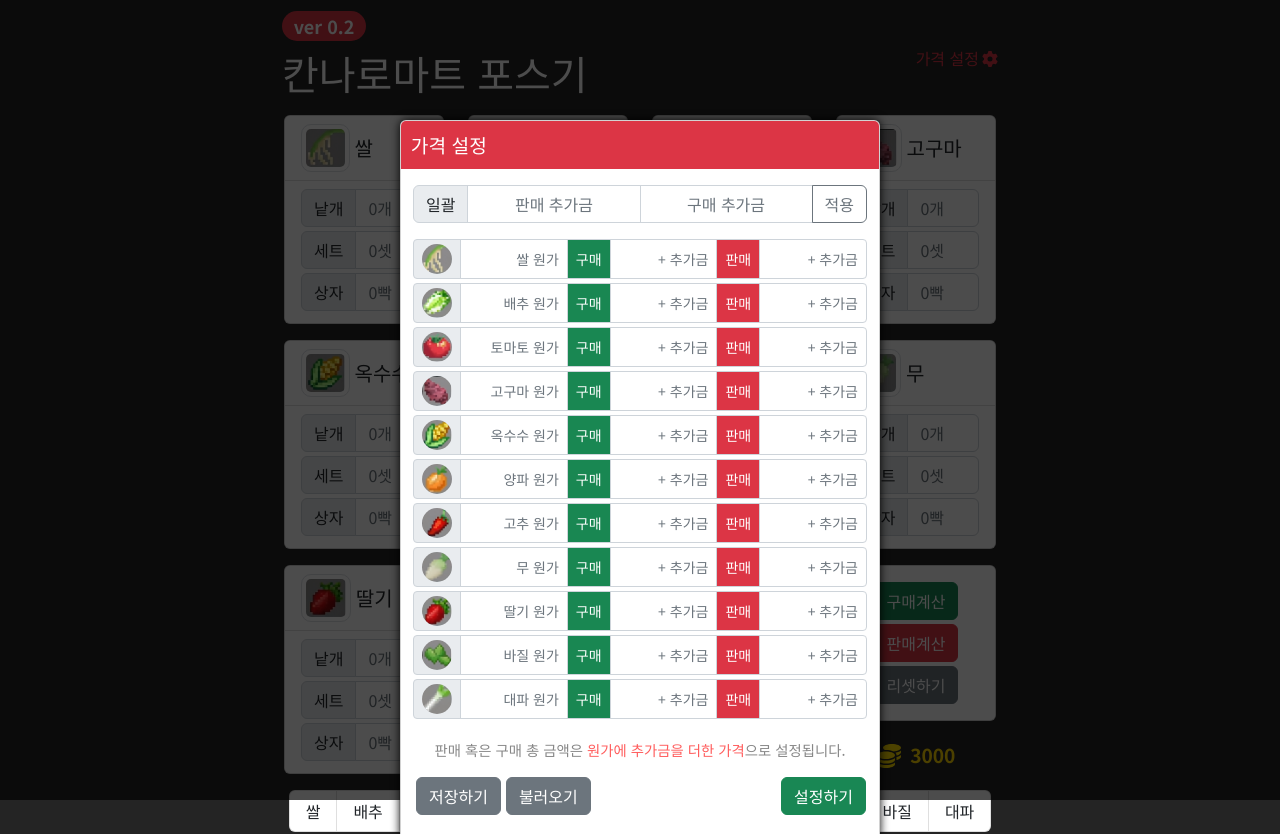
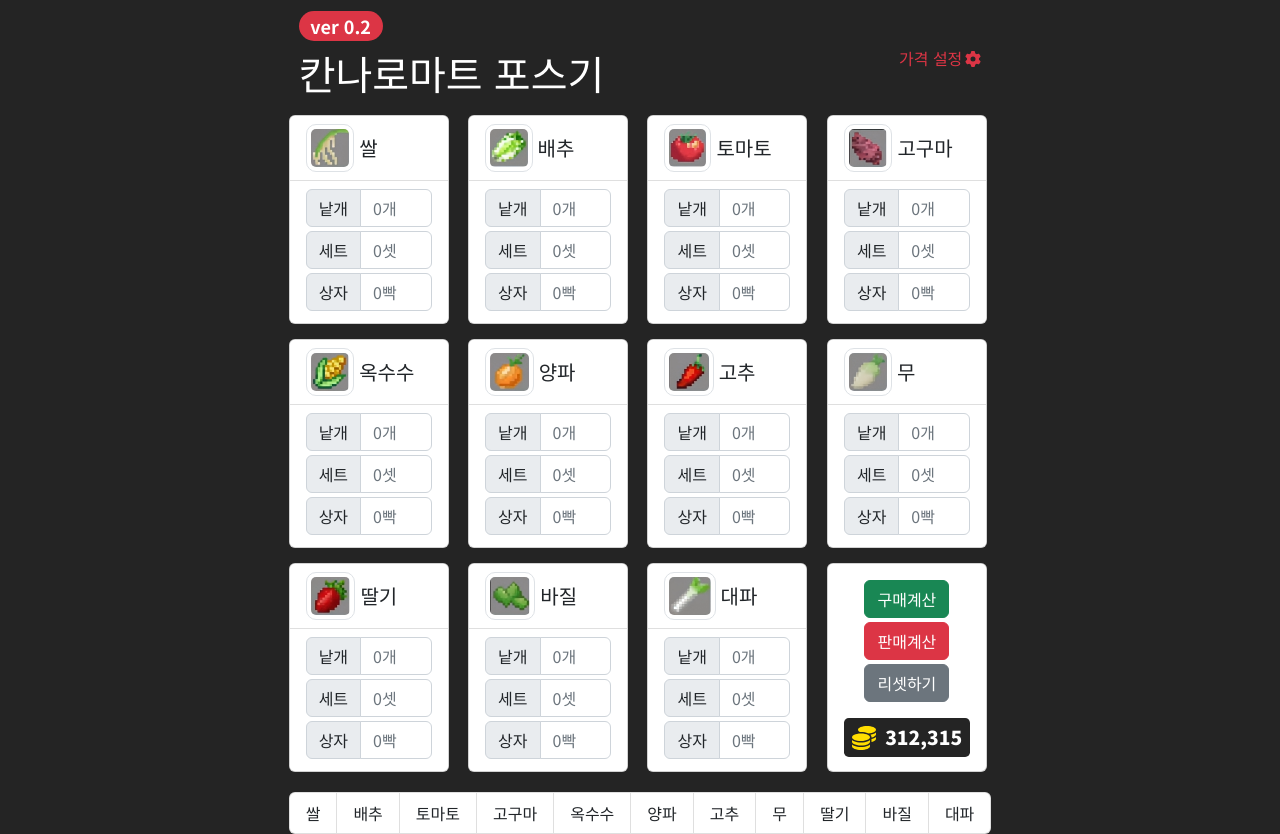
Before and after one commit to khakhiD/Kannaro-Mart, a React (Vite) app: page / in a window 1280 px wide. Built offline with nearby package versions, Linux system fonts and the light colour scheme.

Commit message:
grid layout refactoring

```diff
--- a/src/App.jsx
+++ b/src/App.jsx
@@ -1,7 +1,7 @@
 import { useState } from "react";
 import { Badge } from "react-bootstrap";
 import { FontAwesomeIcon } from "@fortawesome/react-fontawesome";
-import { faDisplay, faGear } from "@fortawesome/free-solid-svg-icons";
+import { faGear } from "@fortawesome/free-solid-svg-icons";
 import "bootstrap/dist/css/bootstrap.min.css";
 import classes from "./App.module.css";
 import PriceView from "./components/layouts/PriceView";
@@ -9,19 +9,19 @@ import Grid from "./components/layouts/Grid";
 import Modal from "./components/layouts/Modal";
 
 const App = () => {
-  const [modalIsVisible, setModalIsVisible] = useState(true);
+  const [modalIsVisible, setModalIsVisible] = useState(false);
 
-  const modalOpen = () => {
+  const modalOpenHandler = () => {
     setModalIsVisible(true);
   };
-  const modalClose = () => {
+  const modalCloseHandler = () => {
     setModalIsVisible(false);
   };
 
   return (
     <>
       {modalIsVisible && (
-        <Modal title="가격 설정" message="testing..." onConfirm={modalClose} />
+        <Modal title="가격 설정" message="testing..." onConfirm={modalCloseHandler} />
       )}
       <div className={classes.header}>
         <div>
@@ -33,8 +33,8 @@ const App = () => {
           <h1 className={classes.heading}>칸나로마트 포스기</h1>
         </div>
 
-        <div className={classes.setBtn}>
-          <p onClick={modalOpen}>가격 설정</p>
+        <div className={classes.setBtn} onClick={modalOpenHandler}>
+          <p>가격 설정</p>
           <p>
             <FontAwesomeIcon
               icon={faGear}
--- a/src/components/Cards.module.css
+++ b/src/components/Cards.module.css
@@ -1,11 +1,6 @@
 .group {
     display: flex;
-    align-items: center;
-    justify-content: center;
+    flex-direction: column;
+    justify-content: space-between;
     text-align: center;
 }
-
-.item {
-    justify-content: center;
-    align-items: center;
-}
--- a/src/components/layouts/Grid.jsx
+++ b/src/components/layouts/Grid.jsx
@@ -1,8 +1,9 @@
 import Item from "./Item";
 import Cards from "../Cards";
-import { Container, Row, Col, Button } from "react-bootstrap";
+import { Button } from "react-bootstrap";
 import Output from "./Output";
 import data from "../../assets/data";
+import classes from "./Grid.module.css";
 
 const iconURI = (name) => {
   return `icons/veggies/${name}.png/`;
@@ -12,37 +13,22 @@ const repeatItem = (data, m, n) => {
   let arr = [];
   for (let i=m; i<n; i++) {
     arr.push(
-      <Col>
         <Item imgSrc={data[i].iconURI} itemName={data[i].name} />
-      </Col>
     )
   }
   return arr;
-}
-
+};
 
 export default function Grid() {
   return (
-    <Container>
-      <Row className="mb-3">
-        {repeatItem(data, 0, 4)}
-      </Row>
-
-      <Row className="mb-3">
-        {repeatItem(data, 4, 8)}
-      </Row>
-
-      <Row className="mb-3">
-        {repeatItem(data, 8, 11)}
-        <Col>
-          <Cards>
-            <Button variant="success" className="mb-1 mt-2">구매계산</Button>
-            <Button variant="danger" className="mb-1">판매계산</Button>
-            <Button variant="secondary" className="mb-2">리셋하기</Button>
-          </Cards>
-          <Output gold="3000" />
-        </Col>
-      </Row>
-    </Container>
+    <div className={classes.container}>
+        {repeatItem(data, 0, 11)}
+        <Cards className={classes.cards}>
+          <Button variant="success" className="mb-1 mt-2">구매계산</Button>
+          <Button variant="danger" className="mb-1">판매계산</Button>
+          <Button variant="secondary" className="mb-3">리셋하기</Button>
+          <Output gold="312315" />
+        </Cards>
+    </div>
   );
-}
+};
--- /dev/null
+++ b/src/components/layouts/Grid.module.css
@@ -0,0 +1,18 @@
+.container {
+    width: 100%;
+    max-width: 1240px;
+    margin: 0 auto;
+    display: grid;
+
+    grid-template-columns: repeat(4, 1fr);
+    grid-template-rows: auto;
+    grid-gap: 15px;
+    margin-bottom: 20px;
+}
+
+@media screen and (max-width: 715px) {
+    .container {
+        grid-template-columns: repeat(3, 1fr);
+        grid-gap: 5px;
+    }
+}
--- a/src/components/layouts/Item.jsx
+++ b/src/components/layouts/Item.jsx
@@ -6,7 +6,7 @@ import Img from "../Img";
 
 const Item = (props) => {
   return (
-    <Card style={{ width: "10rem" }}>
+    <Card style={{ width: "10em" }}>
       <ListGroup className={classes.group} variant="flush">
         <ListGroup.Item className={classes.groupItem}>
           <Img src={props.imgSrc} className={classes.image}/>
--- a/src/components/layouts/Output.jsx
+++ b/src/components/layouts/Output.jsx
@@ -3,17 +3,13 @@ import { FontAwesomeIcon } from "@fortawesome/react-fontawesome";
 import { faCoins } from "@fortawesome/free-solid-svg-icons";
 import classes from "./Output.module.css";
 
-const dot = (gold) => {
-  let result;
-  if (gold % 1000 === 0)
-  return result
-}
-
 const Output = ({ gold }) => {
   return (
     <div className={classes.box}>
       <FontAwesomeIcon icon={faCoins} size="xl" style={{ color: "#ffdd00" }} />
-      <span className={classes.output}>{gold}</span>
+      <span className={classes.output}>{
+        [gold].toString().replace(/\B(?=(\d{3})+(?!\d))/g, ',')
+      }</span>
     </div>
   );
 };
--- a/src/components/layouts/Output.module.css
+++ b/src/components/layouts/Output.module.css
@@ -1,20 +1,23 @@
 .box {
     display: flex;
-    justify-content: center;
+    justify-content: space-around;
     align-items: center;
-    margin-top: 20px;
+    background-color: #242424;
+    border-radius: .3em;
+    padding: 5px 5px 5px 5px;
 }
 
 .output {
-    margin-left: .5em;
-    font-weight: 600;
+    margin-left: .2em;
+    font-weight: 900;
     font-size: 1.2em;
-    color: #ffd900;
+    color: #fff;
+    overflow: hidden;
 }
 
-.box:hover {
+.box:hover{
     text-decoration: underline;
-    color: #ffd900;
+    color: #fff;
     /* background-color:#ffd900; */
     transition: 0.3s ease-in-out;
     cursor: pointer;
--- a/src/components/layouts/PriceView.jsx
+++ b/src/components/layouts/PriceView.jsx
@@ -24,54 +24,17 @@ const repeatItem = (data, m, n) => {
 const PriceView = () => {
   return (
     <>
-      {/* <Table responsive="sm" striped bordered hover variant="dark">
-        <thead>
-          <tr>
-            {Array.from({ length: 6 }).map((_, index) => (
-              <th colSpan={3} key={index}>
-                쌀
-              </th>
-            ))}
-          </tr>
-        </thead>
-        <tbody>
-          <tr>
-            {Array.from({ length: 18 }).map((_, index) => (
-              <td key={index}>쌀{index}</td>
-            ))}
-          </tr>
-        </tbody>
-      </Table>
-      <Table responsive="sm" striped bordered hover variant="dark">
-        <thead>
-          <tr>
-            {Array.from({ length: 5 }).map((_, index) => (
-              <th colSpan={3} key={index}>
-                쌀
-              </th>
-            ))}
-          </tr>
-        </thead>
-        <tbody>
-          <tr>
-            {Array.from({ length: 15 }).map((_, index) => (
-              <td key={index}>쌀{index}</td>
-            ))}
-          </tr>
-        </tbody>
-      </Table> */}
-
       <div className={classes.container}>
         <ListGroup as="ul" horizontal="sm" className={classes.listGroup}>
           {data.map(function (i) {
             return (
               <>
                 <OverlayTrigger
-                  trigger="hover"
-                  key="bottom"
-                  placement="bottom"
+                  trigger="click"
+                  key="top"
+                  placement="top"
                   overlay={
-                    <Popover id={`popover-positioned-bottom`}>
+                    <Popover id={`popover-positioned-top`}>
                       <Popover.Body>
                         <strong>원가: {i.price}</strong><br/>
                         <strong>구매: {i.price + 15}</strong><br/>
```
